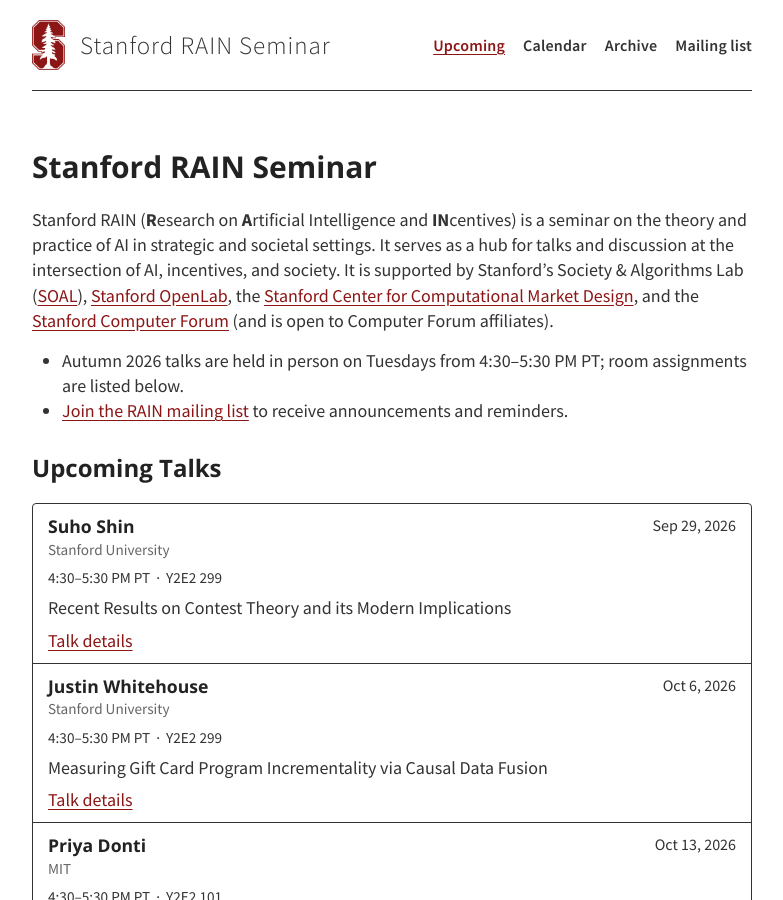
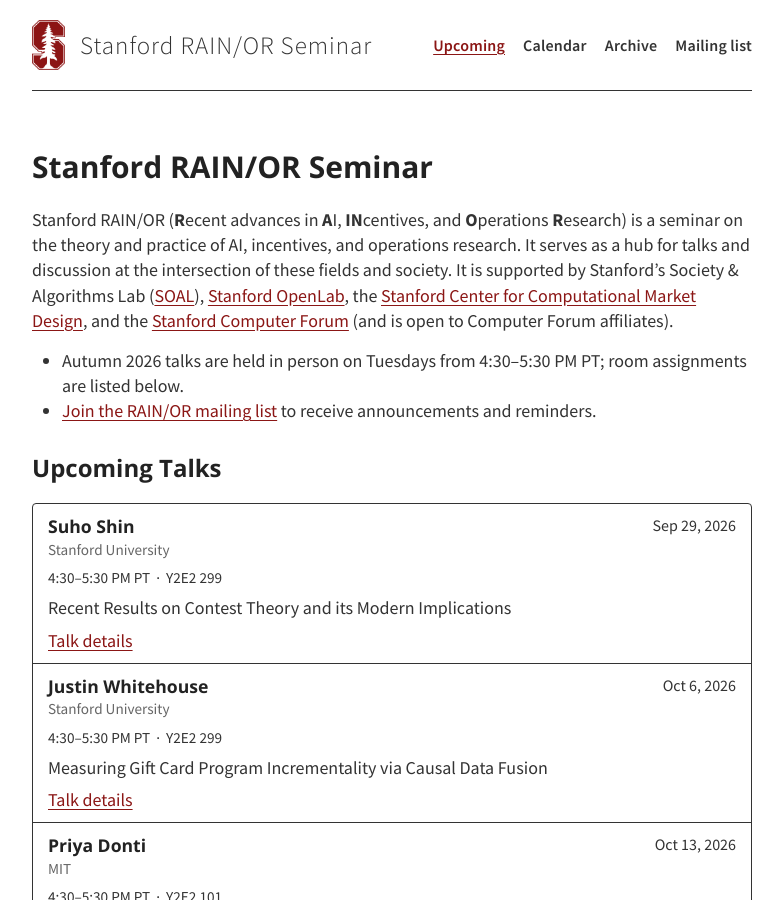
Before and after one commit to stanford-rain-seminar/stanford-rain-seminar.github.io, a Jekyll site: the page built from index.md, in a window 1280 px wide and 900 px high. Shown: the whole window, without its empty margins (248-1031 px from the left). Built offline with Jekyll 4.4.1, drawn with Linux system fonts in a browser that asks for light colours; nearby versions of some CDN libraries; our own code applies the rules of GitHub Pages for plain Markdown files; some of the changed text lies outside the part shown.

Commit message:
Rebrand Stanford seminar as RAIN/OR

```diff
--- a/_config.yml
+++ b/_config.yml
@@ -3,10 +3,10 @@
 #
 
 # Name of your site (displayed in the header)
-title: Stanford RAIN Seminar
+title: Stanford RAIN/OR Seminar
 
 # Short bio or description (displayed in the header)
-description: Stanford Research on Artificial Intelligence and Incentives Seminar
+description: "Stanford RAIN/OR Seminar: Recent advances in AI, Incentives, and Operations Research"
 
 # URL of your avatar or profile pic (you could use your GitHub profile pic)
 avatar: /images/stanford_logo.png
--- a/_includes/calendar.html
+++ b/_includes/calendar.html
@@ -1,10 +1,10 @@
 <section id="calendar" class="calendar-section" aria-labelledby="calendar-heading">
-  <h2 id="calendar-heading">RAIN Calendar</h2>
-  <p><a href="{{ site.calendar_url }}">Open or subscribe to the RAIN @ Stanford calendar</a>.</p>
+  <h2 id="calendar-heading">RAIN/OR Calendar</h2>
+  <p><a href="{{ site.calendar_url }}">Open or subscribe to the RAIN/OR seminar calendar</a>.</p>
   <iframe
     class="seminar-calendar"
     src="https://calendar.google.com/calendar/embed?height=300&wkst=1&bgcolor=%23ffffff&ctz=America%2FLos_Angeles&mode=AGENDA&src=NzAzZ2hybW51N2lpM2JiZjJhOXQxbWRhNXNAZ3JvdXAuY2FsZW5kYXIuZ29vZ2xlLmNvbQ&color=%23A79B8E"
-    title="RAIN at Stanford seminar calendar"
+    title="RAIN/OR at Stanford seminar calendar"
     height="300"
     loading="lazy">
   </iframe>
--- a/_layouts/default.html
+++ b/_layouts/default.html
@@ -26,7 +26,7 @@
     <div class="wrapper-masthead">
       <div class="container">
         <header class="masthead">
-          <a href="{{ site.baseurl }}/" class="site-avatar" aria-label="Stanford RAIN Seminar home"><img src="{{ site.avatar }}" alt="" /></a>
+          <a href="{{ site.baseurl }}/" class="site-avatar" aria-label="{{ site.title | escape }} home"><img src="{{ site.avatar }}" alt="" /></a>
 
           <div class="site-info">
             <div class="site-name"><a href="{{ site.baseurl }}/">{{ site.title }}</a></div>
--- a/index.md
+++ b/index.md
@@ -1,21 +1,21 @@
 ---
 layout: default
-meta-description: "The RAIN (Research on Artificial Intelligence and Incentives) seminar is a hub for talks on the theory and practice of AI in strategic and societal settings."
+meta-description: "The RAIN/OR (Recent advances in AI, Incentives, and Operations Research) seminar is a hub for talks on the theory and practice of AI, incentives, and operations research."
 ---
 
-# Stanford RAIN Seminar
+# Stanford RAIN/OR Seminar
 
-Stanford RAIN (**R**esearch on **A**rtificial Intelligence and **IN**centives) is a seminar on the theory and practice of AI in strategic and societal settings. It serves as a hub for talks and discussion at the intersection of AI, incentives, and society. It is supported by Stanford’s Society & Algorithms Lab ([SOAL](https://web.stanford.edu/group/soal/)), [Stanford OpenLab](https://openlab.stanford.edu/), the [Stanford Center for Computational Market Design](https://marketdesign.stanford.edu/), and the [Stanford Computer Forum](https://forum.stanford.edu/) (and is open to Computer Forum affiliates).
+Stanford RAIN/OR (**R**ecent advances in **A**I, **IN**centives, and **O**perations **R**esearch) is a seminar on the theory and practice of AI, incentives, and operations research. It serves as a hub for talks and discussion at the intersection of these fields and society. It is supported by Stanford’s Society & Algorithms Lab ([SOAL](https://web.stanford.edu/group/soal/)), [Stanford OpenLab](https://openlab.stanford.edu/), the [Stanford Center for Computational Market Design](https://marketdesign.stanford.edu/), and the [Stanford Computer Forum](https://forum.stanford.edu/) (and is open to Computer Forum affiliates).
 
 * Autumn 2026 talks are held in person on Tuesdays from 4:30–5:30 PM PT; room assignments are listed below.
-* [Join the RAIN mailing list]({{ site.mailing_list_url }}) to receive announcements and reminders.
+* [Join the RAIN/OR mailing list]({{ site.mailing_list_url }}) to receive announcements and reminders.
 
 {% for category in site.data.talks %}
 <h2 id="{{ category.type | slugify }}">{{ category.type }}</h2>
 {% include talk-list.html members=category.members %}
 {% endfor %}
 
-Browse the [RAIN seminar talk archive](/archive/).
+Browse the [RAIN/OR seminar talk archive](/archive/).
 
 {% include calendar.html %}
 
```
Also changed, not shown: archive.md (+3 -3 lines), README.md.
